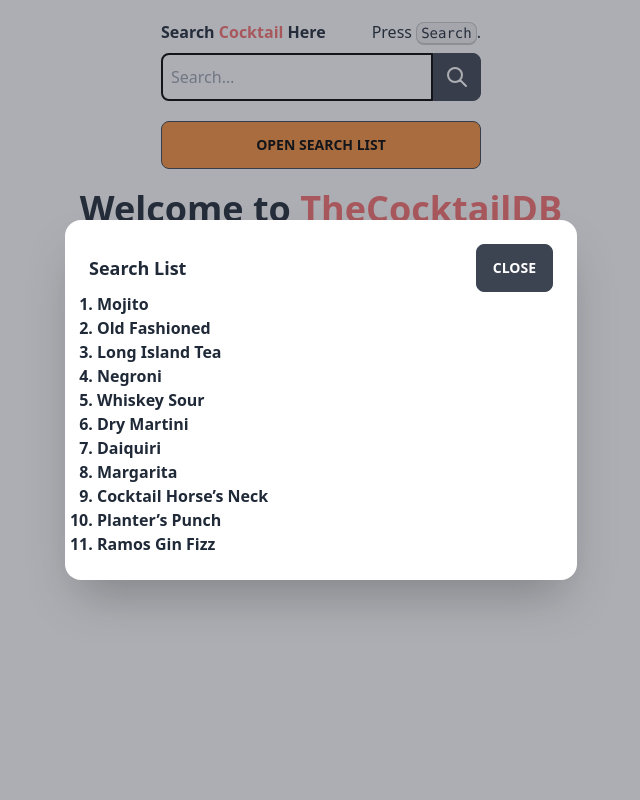
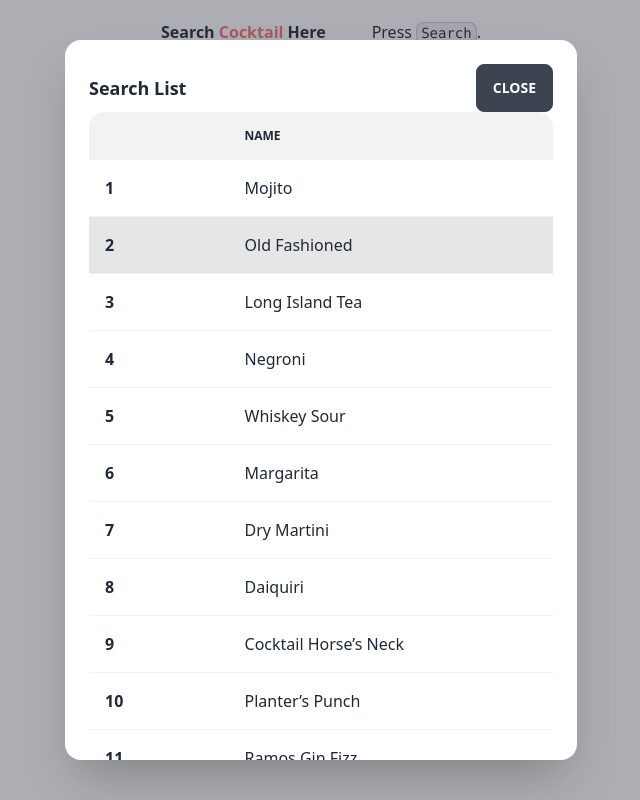
Before and after one commit to masud90895/TheCocktailDB-using-API, a plain HTML site: page index.html in a window 1280 px wide. Both pictures are taken after a click on the label "OPEN SEARCH LIST". Shown: the whole page, without its empty margins (319-959 px from the left). Drawn offline with nearby package versions, Linux system fonts and the light colour scheme; some packages are replaced by stand-ins of ours; no server answers; a script that the page names is missing.

Commit message:
added search list

```diff
--- a/index.html
+++ b/index.html
@@ -38,19 +38,88 @@
         <h3 class="font-bold text-lg">Search List</h3>
         <label for="my-modal" class="btn">Close</label>
       </div>
-    <ul class="list-decimal font-black ml-2 ">
-        <li>Mojito</li>
-        <li>Old Fashioned</li>
-        <li>Long Island Tea</li>
-        <li>Negroni</li>
-        <li>Whiskey Sour</li>
-        <li>Dry Martini</li>
-        <li>Daiquiri</li>
-        <li>Margarita</li>
-        <li>Cocktail Horse’s Neck</li>
-        <li>Planter’s Punch</li>
-        <li>Ramos Gin Fizz</li>
-    </ul>
+
+
+    <div class="overflow-x-auto">
+      <table class="table w-full">
+        <!-- head -->
+        <thead>
+          <tr>
+            <th></th>
+            <th></th>
+            <th>Name</th>
+          </tr>
+        </thead>
+        <tbody>
+          <!-- row 1 -->
+          <tr>
+            <th>1</th>
+            <td></td>
+            <td>Mojito</td>
+          </tr>
+          <!-- row 2 -->
+          <tr class="active">
+            <th>2</th>
+            <td></td>
+            <td>Old Fashioned</td>
+          </tr>
+          <!-- row 3 -->
+          <tr>
+            <th>3</th>
+            <td></td>
+            <td>Long Island Tea</td>
+          </tr>
+          <!-- row 4 -->
+          <tr>
+            <th>4</th>
+            <td></td>
+            <td>Negroni</td>
+          </tr>
+          <!-- row 5 -->
+          <tr>
+            <th>5</th>
+            <td></td>
+            <td>Whiskey Sour</td>
+          </tr>
+          <!-- row 6 -->
+          <tr>
+            <th>6</th>
+            <td></td>
+            <td>Margarita</td>
+          </tr>
+          <!-- row 7 -->
+          <tr>
+            <th>7</th>
+            <td></td>
+            <td>Dry Martini</td>
+          </tr>
+          <!-- row 8 -->
+          <tr>
+            <th>8</th>
+            <td></td>
+            <td>Daiquiri</td>
+          </tr>
+          <!-- row 9 -->
+          <tr>
+            <th>9</th>
+            <td></td>
+            <td>Cocktail Horse’s Neck</td>
+          </tr>
+          <!-- row 10 -->
+          <tr>
+            <th>10</th>
+            <td></td>
+            <td>Planter’s Punch</td>
+          </tr>
+          <!-- row 11 -->
+          <tr>
+            <th>11</th>
+            <td></td>
+            <td>Ramos Gin Fizz</td>
+          </tr>
+        </tbody>
+      </table>
+    </div>
     <!-- <div class="modal-action">
       <label for="my-modal" class="btn">Yay!</label>
     </div> -->
```
